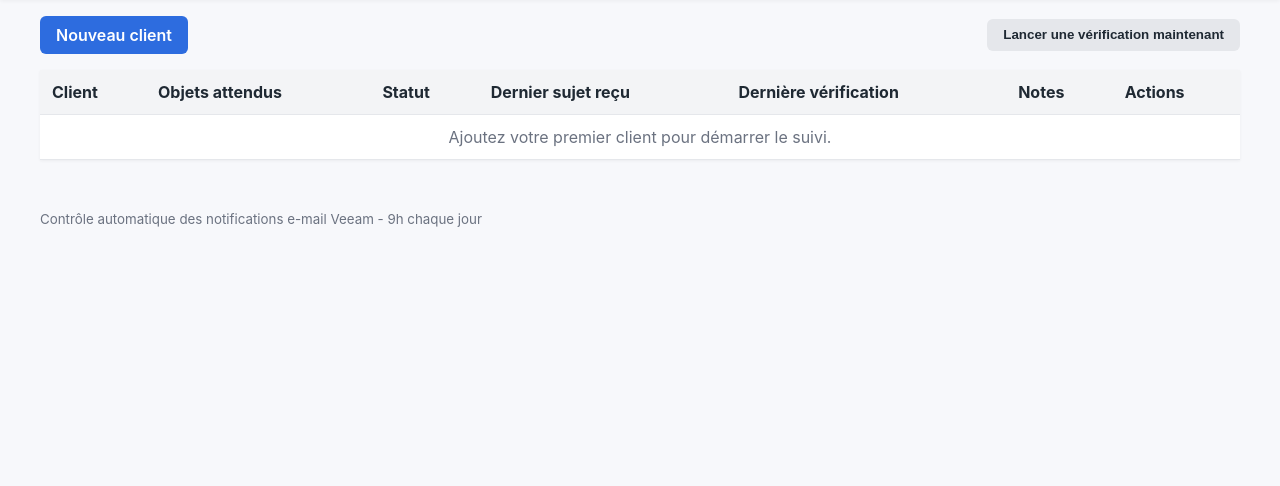
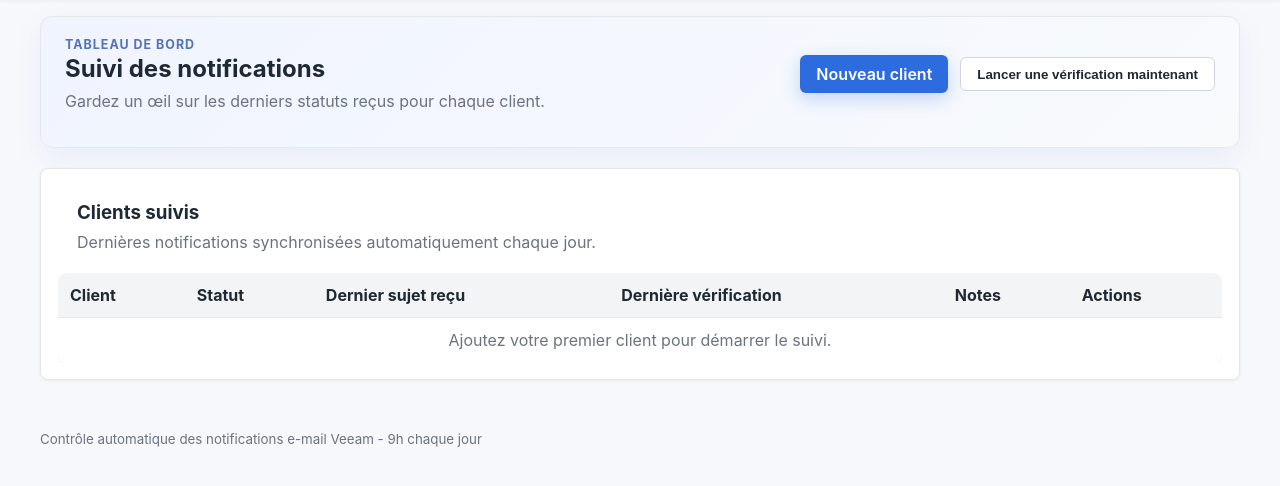
Before and after one commit to lucaspecout/veeam-notify-alma, a Flask app: page / in a window 1280 px wide. Shown: the part 91-577 px from the top of the page. Run offline with Flask 3, Linux system fonts and the light colour scheme; the visitor is signed in with stand-in values (Sample User, id 1); data comes from the database, SQL or seed files in the repository; data that the repository does not hold is empty.

Commit message:
Améliore l'interface du tableau de bord

```diff
--- a/static/style.css
+++ b/static/style.css
@@ -13,6 +13,32 @@ body {
     font-family: 'Inter', system-ui, -apple-system, sans-serif;
     background: var(--bg);
     color: var(--text);
+}
+
+.page-header {
+    display: flex;
+    justify-content: space-between;
+    align-items: center;
+    background: linear-gradient(135deg, #f0f4ff, #f8fafc);
+    padding: 1.25rem 1.5rem;
+    border-radius: 12px;
+    border: 1px solid #e5e7eb;
+    box-shadow: 0 10px 30px rgba(45,108,223,0.08);
+    margin-bottom: 1.25rem;
+    gap: 1rem;
+}
+
+.page-header h2 {
+    margin: 0.15rem 0 0.35rem;
+}
+
+.eyebrow {
+    text-transform: uppercase;
+    letter-spacing: 0.08em;
+    font-size: 0.78rem;
+    font-weight: 700;
+    color: #5472b8;
+    margin: 0;
 }
 
 .container {
@@ -50,9 +76,10 @@ main {
 
 .table-actions, .actions {
     display: flex;
-    justify-content: space-between;
     align-items: center;
     margin-bottom: 1rem;
+    gap: 0.75rem;
+    flex-wrap: wrap;
 }
 
 .button {
@@ -65,11 +92,20 @@ main {
     text-decoration: none;
     cursor: pointer;
     font-weight: 600;
+    box-shadow: 0 6px 18px rgba(45,108,223,0.25);
+    transition: transform 120ms ease, box-shadow 120ms ease;
+}
+
+.button:hover {
+    transform: translateY(-1px);
+    box-shadow: 0 10px 25px rgba(45,108,223,0.22);
 }
 
 .button.secondary {
-    background: #e5e7eb;
+    background: white;
     color: var(--text);
+    border: 1px solid #d1d5db;
+    box-shadow: none;
 }
 
 .inline-form {
@@ -92,6 +128,9 @@ table {
     border-collapse: collapse;
     background: white;
     box-shadow: 0 1px 3px rgba(0,0,0,0.05);
+    border: 1px solid #e5e7eb;
+    border-radius: 10px;
+    overflow: hidden;
 }
 
 th, td {
@@ -103,6 +142,10 @@ th, td {
 th {
     background: #f3f4f6;
     font-weight: 700;
+}
+
+tr:hover td {
+    background: #f9fafb;
 }
 
 .monospace {
@@ -126,25 +169,46 @@ th {
     color: #111827;
 }
 
+.status-ok { background: var(--success); }
+.status-failed { background: var(--danger); }
+
 .status-error {
     background: var(--danger);
-}
-
-.status-ok {
-    background: var(--success);
 }
 
 .status-non-reçu {
     background: var(--muted);
 }
 
-.status-failed {
-    background: var(--danger);
+.table-card {
+    padding: 0;
+    border: 1px solid #e5e7eb;
 }
 
-.status-warning {
-    background: var(--warning);
-    color: #111827;
+.table-header {
+    padding: 1rem 1.25rem 0.25rem;
+    display: flex;
+    justify-content: space-between;
+    align-items: flex-end;
+}
+
+.table-header h3 {
+    margin: 0 0 0.35rem;
+}
+
+.table-responsive {
+    overflow-x: auto;
+}
+
+.client-name {
+    font-weight: 700;
+}
+
+.row-actions {
+    display: flex;
+    gap: 0.6rem;
+    align-items: center;
+    white-space: nowrap;
 }
 
 .card {
--- a/templates/index.html
+++ b/templates/index.html
@@ -1,16 +1,31 @@
 {% extends 'base.html' %}
 {% block content %}
+<div class="page-header">
+    <div>
+        <p class="eyebrow">Tableau de bord</p>
+        <h2>Suivi des notifications</h2>
+        <p class="muted">Gardez un œil sur les derniers statuts reçus pour chaque client.</p>
+    </div>
     <div class="actions">
         <a class="button" href="{{ url_for('main.new_client') }}">Nouveau client</a>
         <form action="{{ url_for('main.run_check') }}" method="post" class="inline-form">
             <button type="submit" class="button secondary">Lancer une vérification maintenant</button>
         </form>
     </div>
+</div>
+
+<div class="card table-card">
+    <div class="table-header">
+        <div>
+            <h3>Clients suivis</h3>
+            <p class="muted">Dernières notifications synchronisées automatiquement chaque jour.</p>
+        </div>
+    </div>
+    <div class="table-responsive">
         <table>
             <thead>
             <tr>
                 <th>Client</th>
-        <th>Objets attendus</th>
                 <th>Statut</th>
                 <th>Dernier sujet reçu</th>
                 <th>Dernière vérification</th>
@@ -21,17 +36,14 @@
             <tbody>
             {% for client in clients %}
                 <tr>
-            <td>{{ client.name }}</td>
-            <td class="monospace">
-                <div><span class="badge status-ok">OK</span> {{ client.subject_ok }}</div>
-                <div><span class="badge status-warning">Warning</span> {{ client.subject_warning }}</div>
-                <div><span class="badge status-failed">Failed</span> {{ client.subject_failed }}</div>
+                    <td class="client-cell">
+                        <div class="client-name">{{ client.name }}</div>
                     </td>
                     <td><span class="badge status-{{ client.last_status | lower | replace(' ', '-') }}">{{ client.last_status }}</span></td>
                     <td class="monospace">{{ client.last_subject or '—' }}</td>
                     <td>{% if client.last_checked_at %}{{ client.last_checked_at.strftime('%d/%m/%Y %H:%M') }}{% else %}Jamais{% endif %}</td>
                     <td>{{ client.last_note or '—' }}</td>
-            <td>
+                    <td class="row-actions">
                         <a href="{{ url_for('main.edit_client', client_id=client.id) }}">Modifier</a>
                         <form action="{{ url_for('main.delete_client', client_id=client.id) }}" method="post" class="inline-form" onsubmit="return confirm('Supprimer ce client ?');">
                             <button type="submit" class="link">Supprimer</button>
@@ -40,9 +52,11 @@
                 </tr>
             {% else %}
                 <tr>
-            <td colspan="7" class="empty">Ajoutez votre premier client pour démarrer le suivi.</td>
+                    <td colspan="6" class="empty">Ajoutez votre premier client pour démarrer le suivi.</td>
                 </tr>
             {% endfor %}
             </tbody>
         </table>
+    </div>
+</div>
 {% endblock %}
```
Lines whose indentation alone changed are shown as unchanged.
